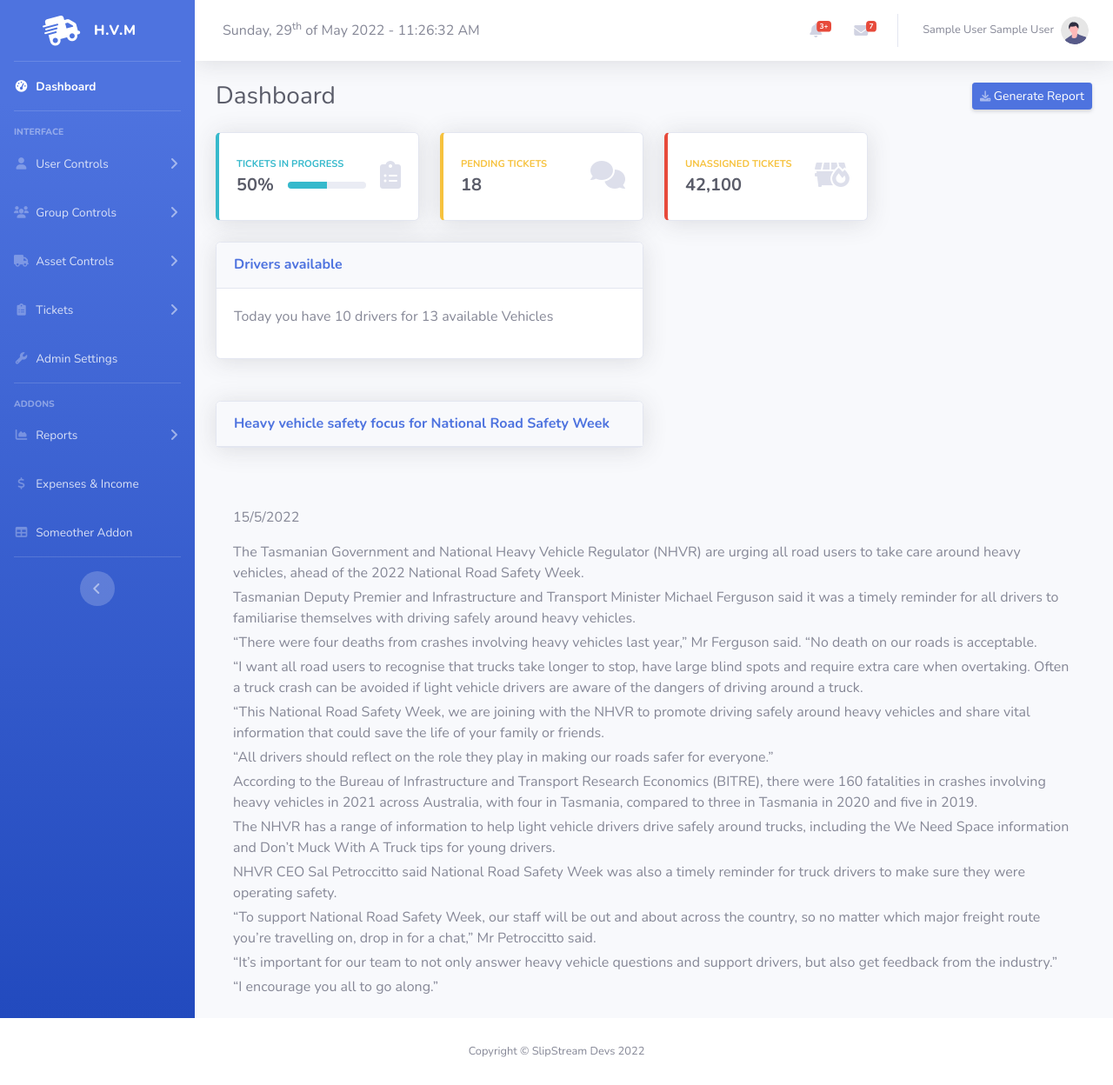
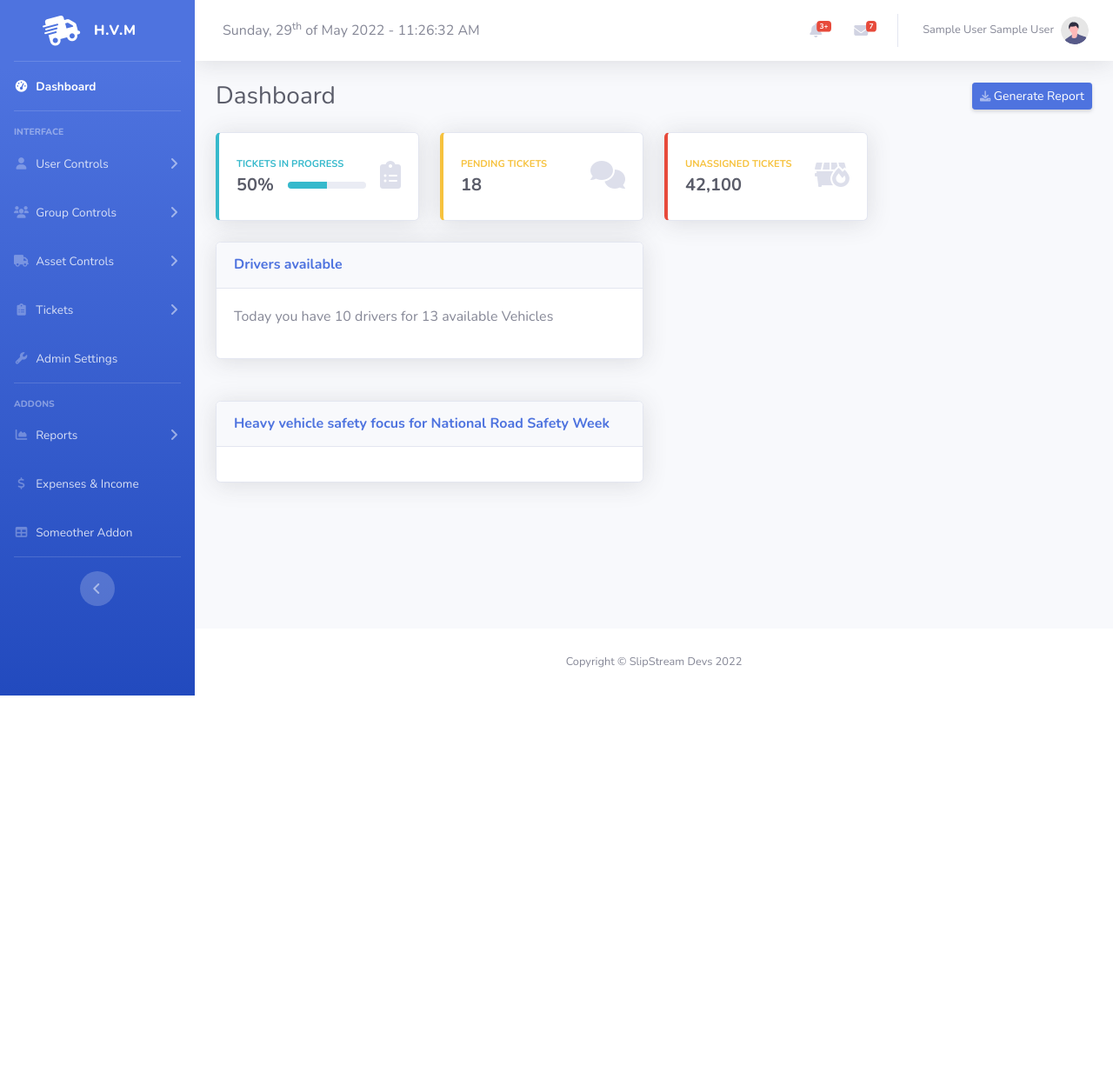
Before and after one commit to AdamM-AU/COSC2635-SlipstreamDevs, a PHP site: page /dashboard.php in a window 1280 px wide. Shown: the whole page at 87% size. After the commit the page ends 800 px from the top, so only its background shows below. Run offline with PHP 8.4, Linux system fonts and the light colour scheme; the visitor is signed in with stand-in values (Sample User, id 1).

Commit message:
Update dashboard-home.php

```diff
--- a/Project Source Code/modules/dashboard-home.php
+++ b/Project Source Code/modules/dashboard-home.php
@@ -101,37 +101,9 @@
                                 <div class="card-header py-3">
                                     <h6 class="m-0 font-weight-bold text-primary">Heavy vehicle safety focus for National Road Safety Week</h6>
                                 </div>
-							</div>
-						</div>
+                                <div class="card-body">
 
-                    </div>
-                                <div class="card-body">
-                                    <p>15/5/2022</p>
-                                    <p class="mb-1">The Tasmanian Government and National Heavy Vehicle Regulator (NHVR) are urging all road users to take care around heavy vehicles, ahead of the 2022 National Road Safety Week.</p>
-
-									<p class="mb-1">Tasmanian Deputy Premier and Infrastructure and Transport Minister Michael Ferguson said it was a timely reminder for all drivers to familiarise themselves with driving safely around heavy vehicles.</p>
-
-									<p class="mb-1">“There were four deaths from crashes involving heavy vehicles last year,” Mr Ferguson said. “No death on our roads is acceptable.</p>
-
-									<p class="mb-1">“I want all road users to recognise that trucks take longer to stop, have large blind spots and require extra care when overtaking. Often a truck crash can be avoided if light vehicle drivers are aware of the dangers of driving around a truck.</p>
-
-									<p class="mb-1">“This National Road Safety Week, we are joining with the NHVR to promote driving safely around heavy vehicles and share vital information that could save the life of your family or friends.</p>
-
-									<p class="mb-1">“All drivers should reflect on the role they play in making our roads safer for everyone.”</p>
-
-									<p class="mb-1">According to the Bureau of Infrastructure and Transport Research Economics (BITRE), there were 160 fatalities in crashes involving heavy vehicles in 2021 across Australia, with four in Tasmania, compared to three in Tasmania in 2020 and five in 2019.</p>
-
-									<p class="mb-1">The NHVR has a range of information to help light vehicle drivers drive safely around trucks, including the We Need Space information and Don’t Muck With A Truck tips for young drivers.</p>
-
-									<p class="mb-1">NHVR CEO Sal Petroccitto said National Road Safety Week was also a timely reminder for truck drivers to make sure they were operating safety.</p>
-
-									<p class="mb-1">“To support National Road Safety Week, our staff will be out and about across the country, so no matter which major freight route you’re travelling on, drop in for a chat,” Mr Petroccitto said.</p>
-
-									<p class="mb-1">“It’s important for our team to not only answer heavy vehicle questions and support drivers, but also get feedback from the industry.”</p>
-
-									<p class="mb-1">“I encourage you all to go along.”</p>
                                 </div>
                             </div>
 						</div>
-
                     </div>
```
